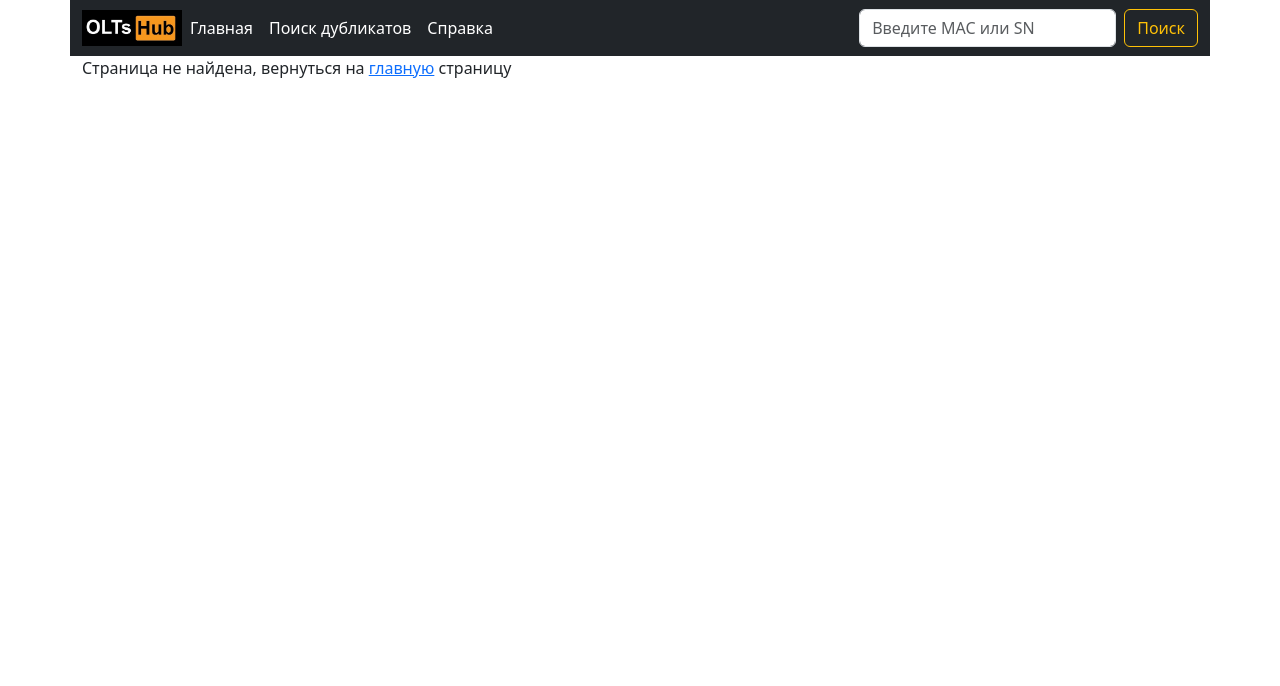
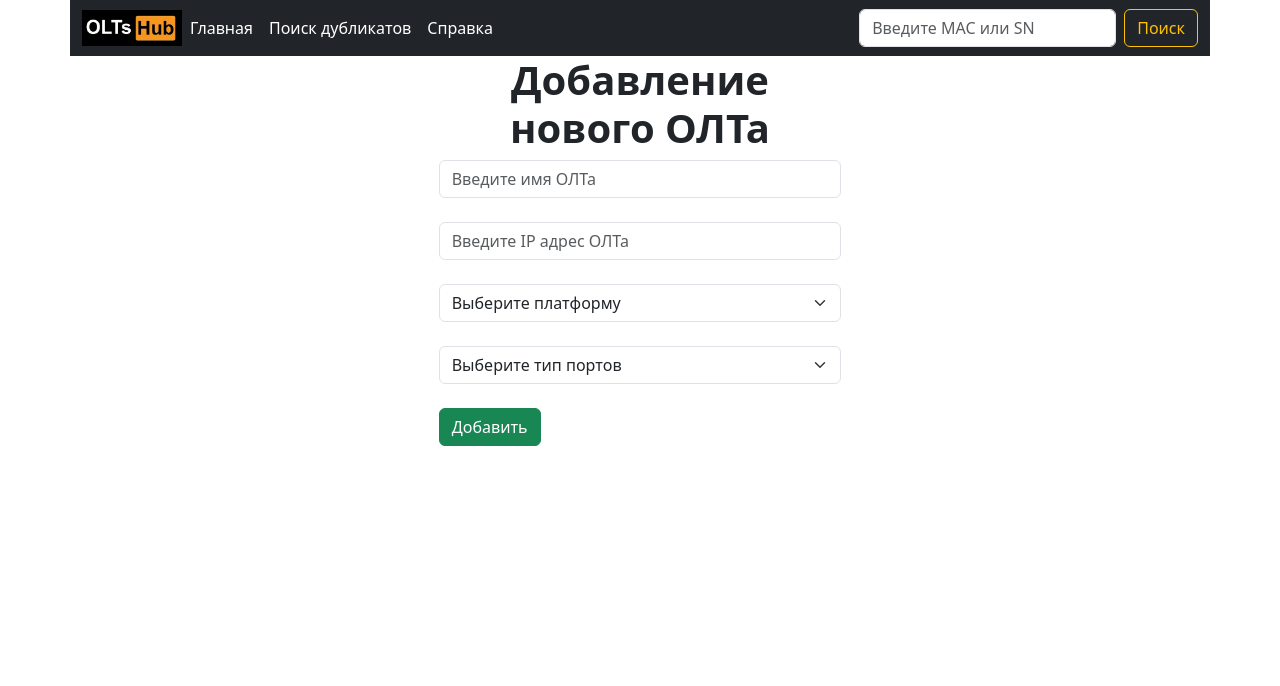
Before and after one commit to drag0y/olts_hub, a Flask app: page /oltadd in a window 1280 px wide. Shown: the top 686 px of the page. Run offline with Flask 3, Linux system fonts and the light colour scheme.

Commit message:
Add form to add olt

```diff
--- a/app.py
+++ b/app.py
@@ -1,11 +1,12 @@
 from flask import Flask, render_template, url_for, request, redirect, flash, session, abort
 from flask_sqlalchemy import SQLAlchemy
 import sqlite3
+import ipaddress
 
 from onumonitoring.findonu import FindOnu
-from onumonitoring.get_olts import get_netbox_olt_list, olts_update, update_olt
+from onumonitoring.get_olts import get_netbox_olt_list, olts_update, update_olt, delete_olt
 from onumonitoring.work_db import WorkDB
-from config import SNMP_READ_H, PATHDB, SNMP_READ_B, NETBOX, SNMP_CONF_H, NAMEDB, IP_SRV, PORT_SRV
+from config import SNMP_READ_H, PATHDB, SNMP_READ_B, NETBOX, SNMP_CONF_H, NAMEDB, IP_SRV, PORT_SRV, PF_HUAWEI, PF_BDCOM
 
 
 
@@ -117,7 +118,7 @@ def olt_info(number):
     olts_list = OLTs.query.get(number)
 #    port_list = AboutOlt.query.all()
 
-    return render_template("oltinfo.html", olts_list=olts_list)
+    return render_template("oltinfo.html", olts_list=olts_list, nb=NETBOX)
 
 
 @app.route("/leveltree/<string:onu>")
@@ -168,9 +169,9 @@ def oltslistupdate():
         return redirect('/')
 
     elif NETBOX == "2":
-        flash("NetBox отключён, ОЛТы добавляются в ручном режиме")
+#        flash("NetBox отключён, ОЛТы добавляются в ручном режиме")
 
-        return redirect('/')
+        return redirect('/oltadd')
 
     else:
         flash("ERROR")
@@ -248,5 +249,56 @@ def profile(username):
     return f"Профиль пользователя: {username}"
 
 
+@app.route("/oltadd", methods=['POST', 'GET'])
+def olt_add():
+    ''' Добавление нового ОЛТа (Если нет НетБокса) '''
+#    olt_add = OLTs.query.get(number)
+    if request.method == "POST":
+        hostname = request.form['hostname']
+        oltip = request.form['ip_address']
+        platform = request.form['platform']
+        pontype = request.form['pontype']
+
+        try:
+            ipv4 = ipaddress.ip_address(oltip)
+
+            if "Выберите" in platform or "Выберите" in pontype:
+                flash("Не выбрана платформа или тип портов")
+
+                return render_template("oltadd.html", pf_huawei=PF_HUAWEI, pf_bdcom=PF_BDCOM)
+
+            else:
+                oltadd = OLTs(hostname=hostname, ip_address=oltip, platform=platform, pon=pontype)
+
+                try:
+                    db.session.add(oltadd)
+                    db.session.commit()
+                    flash("OLT добавлен в базу")
+
+                    return redirect('/')
+
+                except:
+                    return "При добавлении ОЛТа произошла ошибка"
+
+        except:
+            flash("Некорректный IP адресс")
+
+            return render_template("oltadd.html", pf_huawei=PF_HUAWEI, pf_bdcom=PF_BDCOM)
+
+    else:
+
+        return render_template("oltadd.html", pf_huawei=PF_HUAWEI, pf_bdcom=PF_BDCOM)
+
+
+@app.route("/oltinfo/<int:number>/delete")
+def olt_delete(number):
+    ''' Удаление ОЛТа (Если нет НетБокса) '''
+#    olt_del = OLTs.query.get(number)
+    delete_olt(PATHDB, number)
+    flash("ОЛТ удалён из базы")
+
+    return redirect("/")
+
+
 if __name__ == "__main__":
-    app.run(debug=False, host=IP_SRV, port=PORT_SRV)
+    app.run(debug=True, host=IP_SRV, port=PORT_SRV)
--- a/templates/index.html
+++ b/templates/index.html
@@ -7,7 +7,7 @@
 {% block body %}
 
 
-<div class="container col-md-5 col-lg-4 order-md-last">
+<div class="container col-md-5 col-lg-5 order-md-last">
 <header>
     <h4 class="text-center fw-bold">Список ОЛТов</h4>
 </header>
--- /dev/null
+++ b/templates/oltadd.html
@@ -0,0 +1,41 @@
+{% extends 'base.html' %}
+
+{% block title %}
+Добавление нового ОЛТа
+{% endblock %}
+
+{% block body %}
+<div class="container col-md-5 col-lg-4 order-md-last">
+    <header>
+        <h1 class="text-center fw-bold">Добавление нового ОЛТа</h1>
+    </header>
+
+</div>
+
+	{% for msg in get_flashed_messages() %}
+
+                <h3 class="text-center"><span class="flash badge text-bg-danger">{{msg}}</span></h3>
+
+        {% endfor %}
+
+<div class="container col-md-5 col-lg-4 order-md-last">
+    <form method="post">
+	<input type="text" name="hostname" id="hostname" class="form-control" placeholder="Введите имя ОЛТа"><br>
+       	<input type="text" name="ip_address" id="ip_address" class="form-control" placeholder="Введите IP адрес ОЛТа"><br>
+
+<select class="form-select mb-4" aria-label="Пример выбора по умолчанию" name="platform" id="platform">
+  <option selected>Выберите платформу</option>
+  <option value="{{ pf_huawei }}">{{ pf_huawei }}</option>
+  <option value="{{ pf_bdcom }}">{{ pf_bdcom }}</option>
+</select>
+
+<select class="form-select mb-4" aria-label="Пример выбора по умолчанию" name="pontype" id="pontype">
+  <option selected>Выберите тип портов</option>
+  <option value="epon">EPON</option>
+  <option value="gpon">GPON</option>
+</select>
+
+	<input type="submit" class="btn btn-success" value="Добавить">
+    </form>
+</div>
+{% endblock %}
```
Also changed, not shown: onumonitoring/get_olts.py (+15 -0 lines), onumonitoring/work_db.py (+13 -0 lines), templates/oltinfo.html (+21 -6 lines), README.md.
